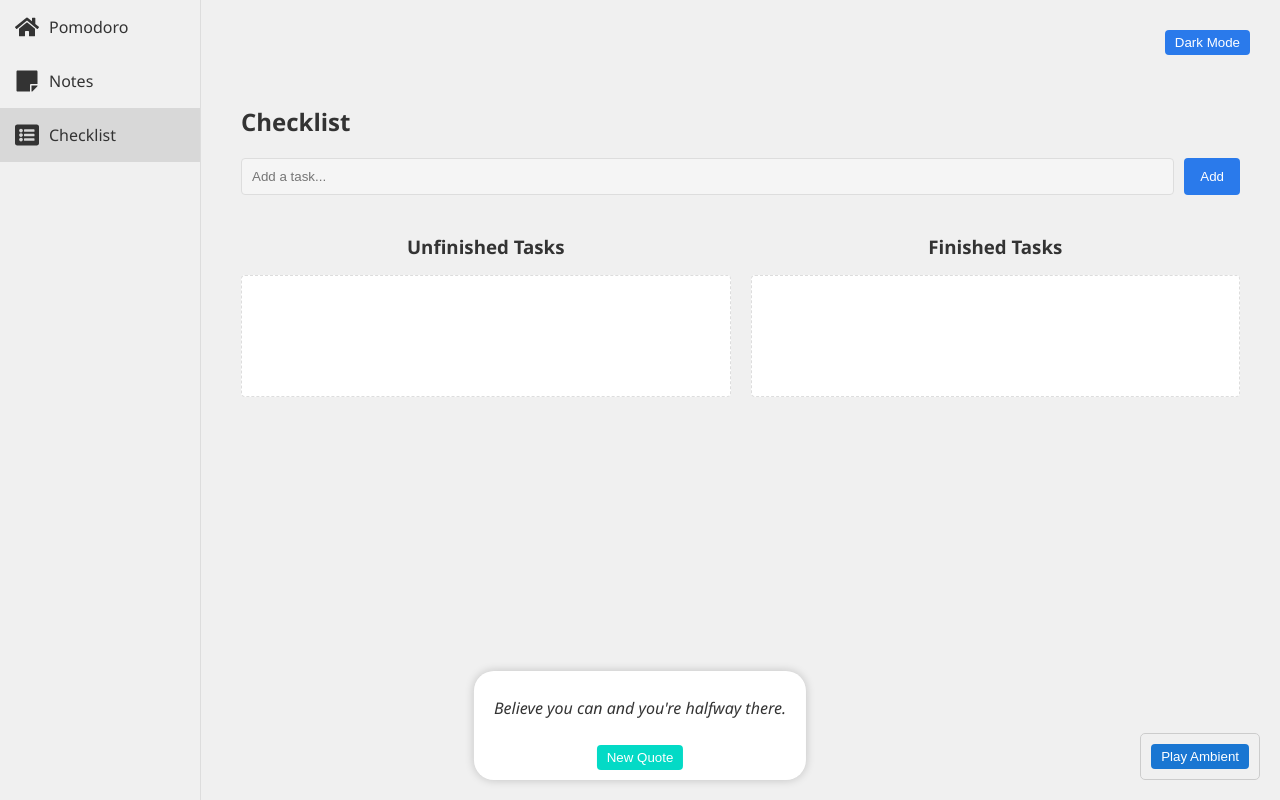
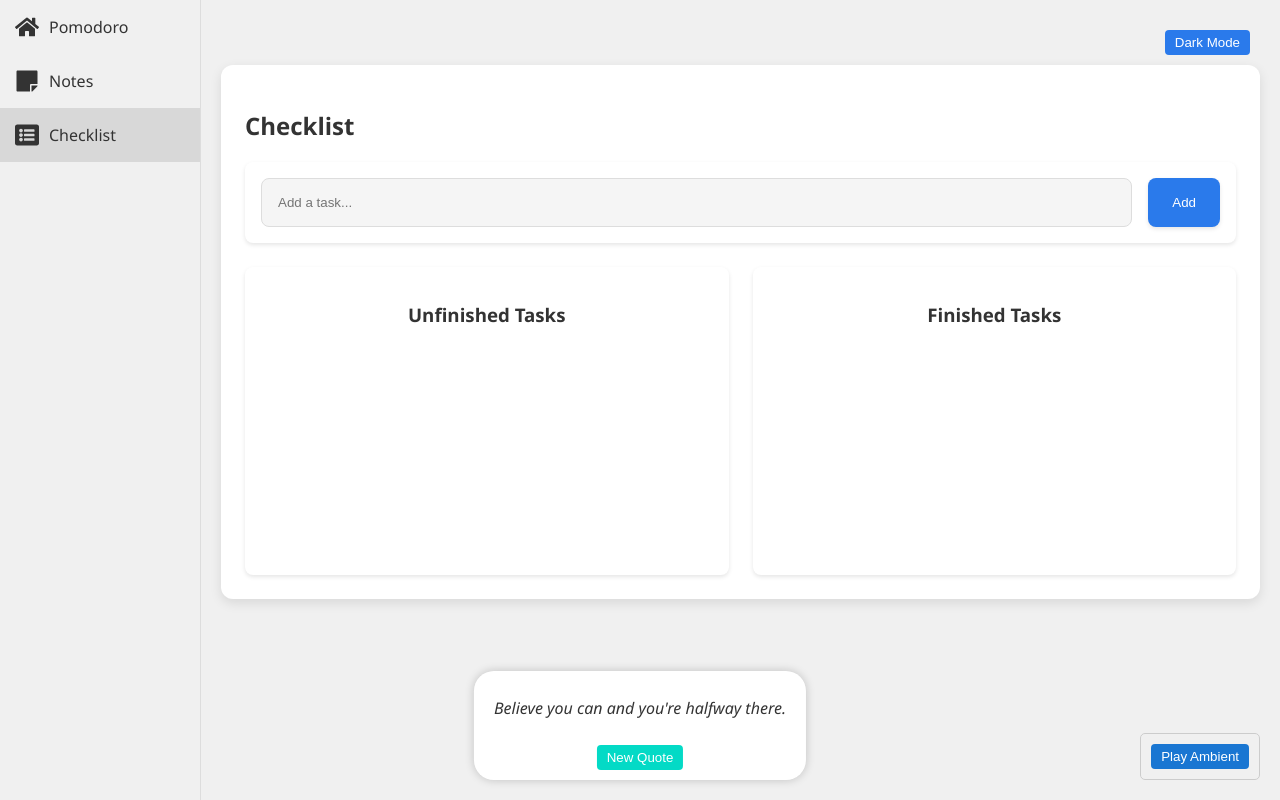
Before and after one commit to Ajithesh9/productivity-hub, a React (Create React App) app: page /checklist in a window 1280 px wide. Built offline with nearby package versions, Linux system fonts and the light colour scheme.

Commit message:
Update Checklist.css

```diff
--- a/src/components/Checklist/Checklist.css
+++ b/src/components/Checklist/Checklist.css
@@ -8,6 +8,10 @@
   --delete-color: #dc3545;
   --delete-hover: #a71d2a;
   --action-gap: 4px;
+  --spacing-xs: 8px;
+  --spacing-sm: 12px;
+  --spacing-md: 16px;
+  --spacing-lg: 24px;
 }
 
 .dark-mode {
@@ -24,98 +28,128 @@
 .checklist-page {
   max-width: 1200px;
   margin: 0 auto;
-  padding: 20px;
+  padding: var(--spacing-lg);
+  background: var(--item-bg);
+  border-radius: 12px;
+  box-shadow: 0 4px 12px rgba(0, 0, 0, 0.1);
 }
 
 .add-task {
   display: flex;
-  gap: 10px;
-  margin-bottom: 20px;
+  gap: var(--spacing-md);
+  margin-bottom: var(--spacing-lg);
+  padding: var(--spacing-md);
+  background: var(--item-bg);
+  border-radius: 8px;
+  box-shadow: 0 2px 4px rgba(0, 0, 0, 0.1);
 }
 
 .add-task-input {
   flex: 1;
-  padding: 10px;
+  padding: var(--spacing-md);
   border: 1px solid var(--border-color);
-  border-radius: 4px;
+  border-radius: 8px;
   background: var(--input-bg);
   color: var(--text-color);
+  transition: border-color 0.3s;
+}
+
+.add-task-input:focus {
+  border-color: var(--primary-color);
+  outline: none;
 }
 
 .add-task-btn {
-  padding: 10px 16px;
+  padding: var(--spacing-md) var(--spacing-lg);
   background: var(--primary-color);
   color: white;
   border: none;
-  border-radius: 4px;
+  border-radius: 8px;
   cursor: pointer;
-  transition: background-color 0.3s;
+  box-shadow: 0 2px 4px rgba(0, 0, 0, 0.1);
+  transition: transform 0.2s, box-shadow 0.3s;
 }
 
 .add-task-btn:hover {
-  background: var(--primary-hover);
+  transform: translateY(-1px);
+  box-shadow: 0 4px 8px rgba(0, 0, 0, 0.15);
 }
 
 .columns {
   display: flex;
-  gap: 20px;
-  margin-top: 20px;
+  gap: var(--spacing-lg);
+  margin-top: var(--spacing-lg);
 }
 
 .column {
   flex: 1;
   min-width: 300px;
+  padding: var(--spacing-md);
+  background: var(--item-bg);
+  border-radius: 8px;
+  box-shadow: 0 2px 4px rgba(0, 0, 0, 0.1);
 }
 
 .column h3 {
-  margin-bottom: 10px;
+  margin-bottom: var(--spacing-md);
   color: var(--text-color);
   text-align: center;
 }
 
 .tasks-list {
-  background: var(--item-bg);
-  padding: 10px;
-  border: 1px dashed var(--border-color);
-  border-radius: 4px;
-  min-height: 100px;
+  background: transparent;
+  padding: 0;
+  border: none;
+  min-height: 200px;
 }
 
 .task-item {
   display: flex;
   justify-content: space-between;
   align-items: center;
-  padding: 10px;
-  margin-bottom: 8px;
+  padding: var(--spacing-md);
+  margin-bottom: var(--spacing-sm);
   border: 1px solid var(--border-color);
-  border-radius: 4px;
+  border-radius: 8px;
   background: var(--item-bg);
+  transition: box-shadow 0.3s;
+}
+
+.task-item:hover {
+  box-shadow: 0 2px 4px rgba(0, 0, 0, 0.15);
 }
 
 .task-text {
   flex: 1;
-  margin-right: 10px;
+  max-width: calc(100% - 80px); /* Adjust based on delete button width */
+  margin-right: var(--spacing-md);
   color: var(--text-color);
   word-wrap: break-word;
+  overflow: hidden;
+  text-overflow: ellipsis;
 }
 
 .task-actions {
-  display: flex;
-  gap: var(--action-gap);
+  min-width: 60px; /* Ensure enough space for the button */
 }
 
 .btn {
-  padding: 4px 8px;
-  border: 1px solid;
-  border-radius: 2px;
+  padding: var(--spacing-sm) var(--spacing-md);
+  border: none;
+  border-radius: 4px;
   cursor: pointer;
-  transition: background-color 0.3s, color 0.3s;
+  transition: background-color 0.3s, transform 0.2s;
+  box-shadow: 0 1px 3px rgba(0, 0, 0, 0.1);
+}
+
+.btn:hover {
+  transform: translateY(-1px);
+  box-shadow: 0 2px 4px rgba(0, 0, 0, 0.15);
 }
 
 .finish-btn {
   background: #28a745;
   color: white;
-  border-color: #28a745;
 }
 
 .finish-btn:hover {
@@ -125,7 +159,6 @@
 .delete-btn {
   background: var(--delete-color);
   color: white;
-  border-color: var(--delete-color);
 }
 
 .delete-btn:hover {
@@ -134,8 +167,8 @@
 
 .empty {
   text-align: center;
-  padding: 20px;
-  color: #888;
+  padding: var(--spacing-lg);
+  color: var(--text-color);
 }
 
 @media (max-width: 768px) {
```
